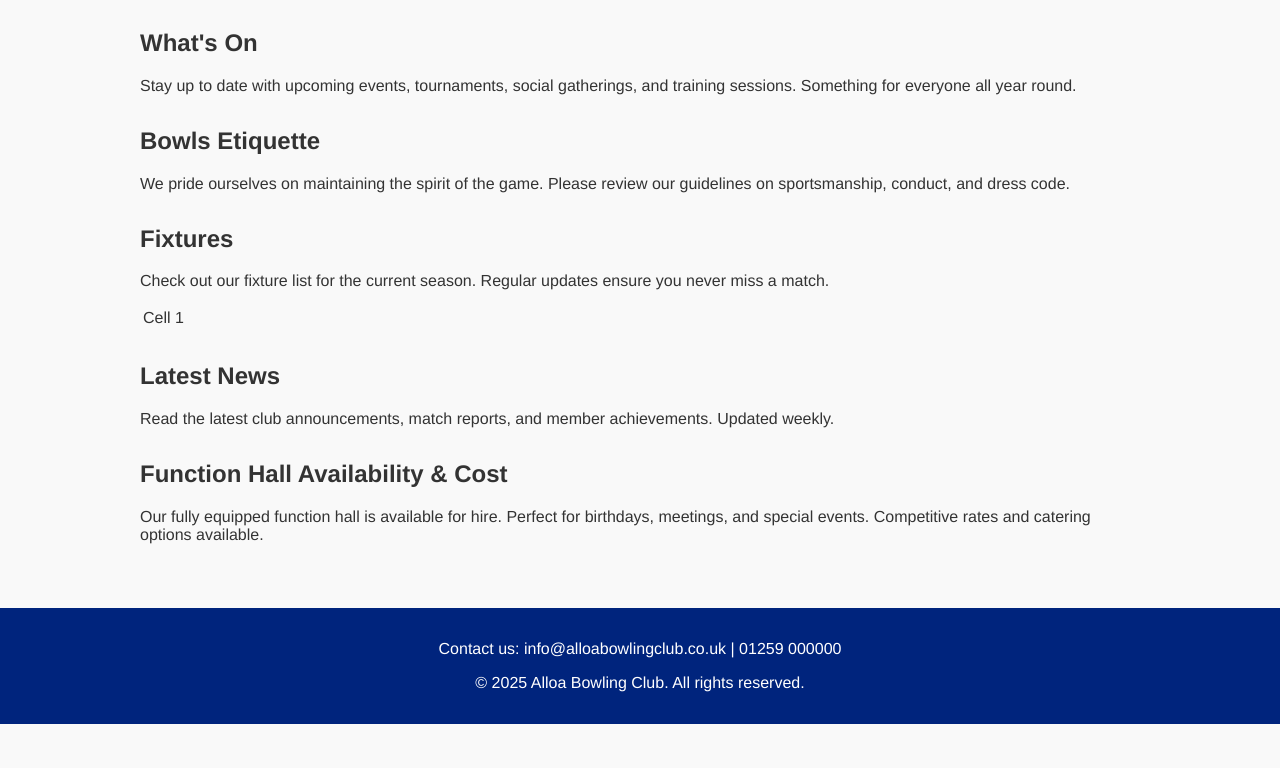
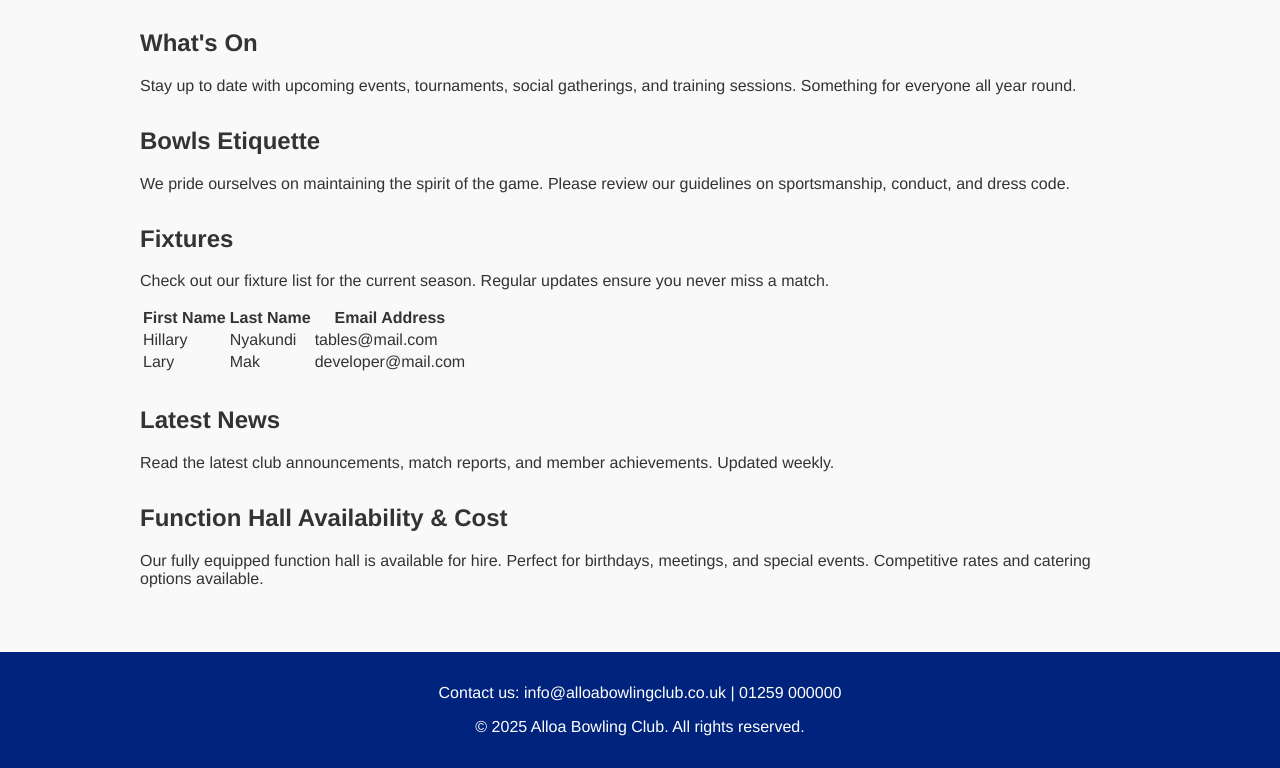
Before and after one commit to JrShabadoo/AlloaBowlingClub, a plain HTML site: page index.html in a window 1280 px wide. Shown: the part 752-1520 px from the top of the page. Before the commit the page ends 1476 px from the top, so only its background shows below. Drawn offline with Linux system fonts and the light colour scheme.

Commit message:
Update index.html

```diff
--- a/index.html
+++ b/index.html
@@ -119,11 +119,23 @@
     <section id="fixtures">
       <h2>Fixtures</h2>
       <p>Check out our fixture list for the current season. Regular updates ensure you never miss a match.</p>
-       <table>
-        <tr>
-          <td>Cell 1</td>
-        </tr>
-  </table>
+     <table>
+  <tr>
+    <th>First Name</th>
+    <th>Last Name</th>
+    <th>Email Address</th>
+  </tr>
+  <tr>
+   <td>Hillary</td>
+   <td>Nyakundi</td>
+   <td>tables@mail.com</td>
+  </tr>
+  <tr>
+    <td>Lary</td>
+    <td>Mak</td>
+    <td>developer@mail.com</td>
+  </tr>
+</table>
   </section>
 
     <section id="news">
```
